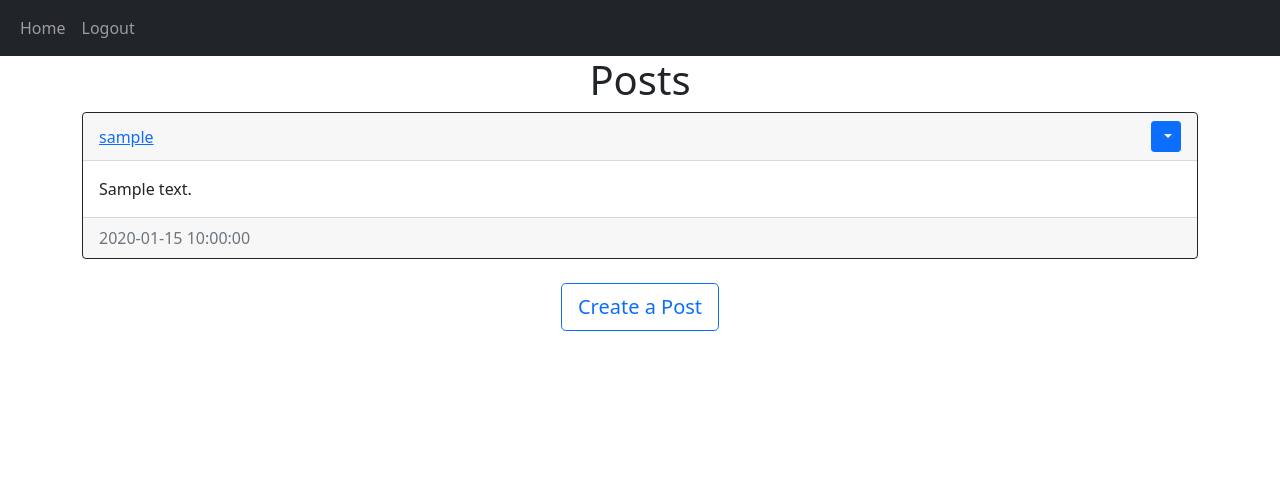
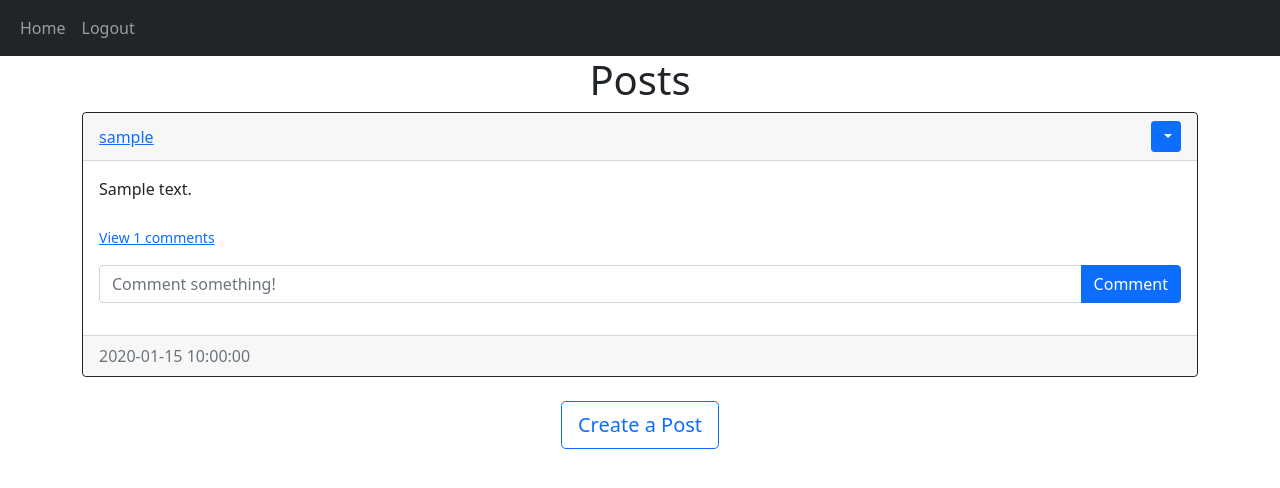
Before and after one commit to barrakz/flask-blog, a Flask app: page / in a window 1280 px wide. Shown: the top 488 px of the page. Run offline with Flask 3, Linux system fonts and the light colour scheme; a user stored in the database is signed in; tables that the repository leaves empty hold one stand-in row (values such as "Sample post").

Commit message:
post comments and delete

```diff
--- a/website/__init__.py
+++ b/website/__init__.py
@@ -19,7 +19,7 @@ def create_app():
     app.register_blueprint(views, url_prefix="/")
     app.register_blueprint(auth, url_prefix="/")
 
-    from .models import User, Post
+    from .models import User, Post, Comment
 
     create_database(app)
 
--- a/website/templates/posts_div.html
+++ b/website/templates/posts_div.html
@@ -27,6 +27,55 @@
         </div>
         <div class="card-body">
             <div class="card-text">{{ post.text }}</div>
+            <br>
+            <div class="collapse" id="comments-{{post.id}}">
+                <div class="card">
+                    <div class="card-body" id="comments-expanded-{{post.id}}">
+                        {% for comment in post.comments %}
+                        <div class="d-flex justify-content-between align-items-center">
+                            <div>
+                                <a href="/posts/{{ comment.user.username }}"
+                                >{{comment.user.username}}</a>: {{comment.text}}
+                            </div>
+
+                            <div>
+                                <small class="text-muted">{{comment.date_created}}</small>
+                                {% if user.id == comment.author or user.id == post.author %}
+                                <div class="btn-group">
+                                    <button
+                                            type="button"
+                                            class="btn btn-sm btn-primary dropdown-toggle"
+                                            data-bs-toggle="dropdown">
+                                    </button>
+                                    <ul class="dropdown-menu">
+                                        <li>
+                                            <a href="/delete-comment/{{ comment.id }}" class="dropdown-item">Delete</a>
+                                        </li>
+                                    </ul>
+                                </div>
+                                {% endif %}
+                            </div>
+
+                        </div>
+
+                        {% endfor %}
+                    </div>
+                </div>
+            </div>
+            <p class="card-text">
+                {% if post.comments|length > 0 %}
+                <a data-bs-toggle="collapse" href="#comments-{{post.id}}" role="button">
+                    <small>View {{ post.comments|length }} comments</small>
+                </a>
+                {% else %}
+                <small class="text-muted">No comments</small>
+                {% endif %}
+            </p>
+
+            <form class="input-group mb-3" method="POST" action="/create-comment/{{post.id}}">
+                <input type="text" id="text" name="text" class="form-control" placeholder="Comment something!"/>
+                <button type="submit" class="btn btn-primary">Comment</button>
+            </form>
         </div>
         <div class="card-footer text-muted">{{ post.date_created }}</div>
     </div>
--- a/website/views.py
+++ b/website/views.py
@@ -1,6 +1,6 @@
 from flask import Blueprint, render_template, request, flash, redirect, url_for
 from flask_login import login_required, current_user
-from .models import Post, User
+from .models import Post, User, Comment
 from . import db
 
 views = Blueprint("views", __name__)
@@ -57,5 +57,40 @@ def posts(username):
         flash("No user with that username exists.", category="error")
         return redirect(url_for("views.home"))
 
-    post = Post.query.filter_by(author=user.id).all()
+    post = user.posts
     return render_template("posts.html", user=current_user, posts=post, username=username)
+
+
+@views.route("/create-comment/<post_id>", methods=["POST"])
+@login_required
+def create_comment(post_id):
+    text = request.form.get("text")
+
+    if not text:
+        flash("Comment cannot be empty.", category="error")
+    else:
+        post = Post.query.filter_by(id=post_id)
+        if post:
+            comment = Comment(text=text, author=current_user.id, post_id=post_id)
+            db.session.add(comment)
+            db.session.commit()
+        else:
+            flash("Post does not exist.", category="error")
+
+    return redirect(url_for("views.home"))
+
+
+@views.route("/delete-comment/<comment_id>")
+@login_required
+def delete_comment(comment_id):
+    comment = Comment.query.filter_by(id=comment_id).first()
+
+    if not comment:
+        flash("Comment does not exists.", category="error")
+    elif current_user.id != comment.author and current_user.id != comment.post.author:
+        flash("You do not have permission to delete this comment.", category="error")
+    else:
+        db.session.delete(comment)
+        db.session.commit()
+
+    return redirect(url_for("views.home"))
```
Also changed, not shown: website/models.py (+10 -0 lines). Lines whose indentation alone changed are shown as unchanged.
